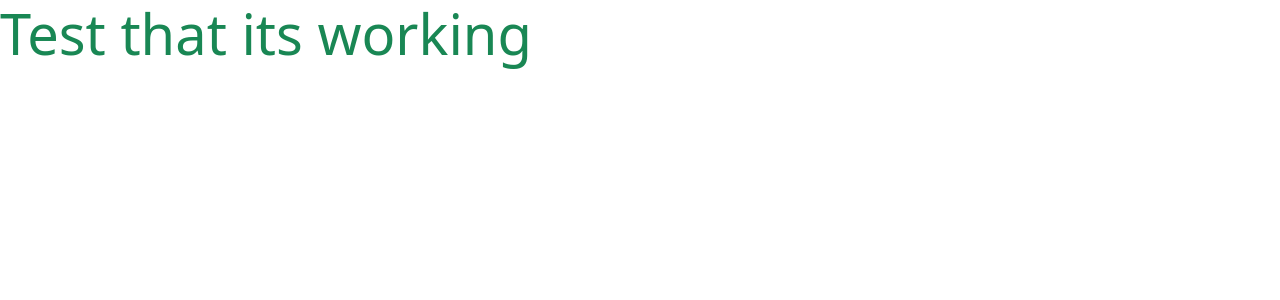
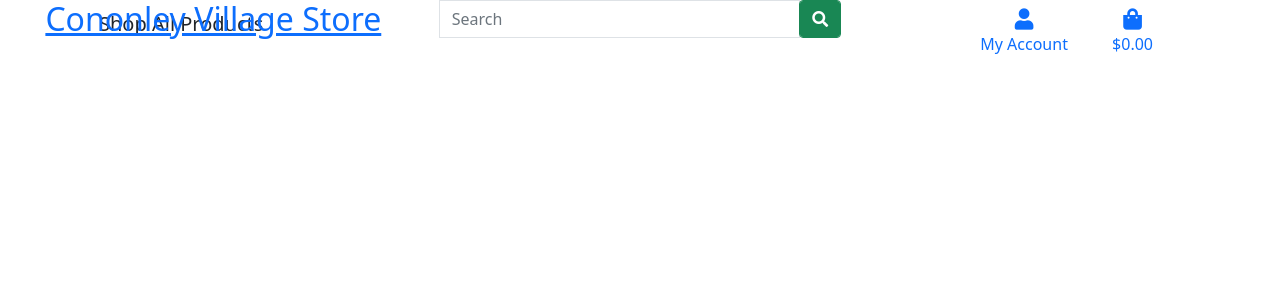
Before and after one commit to natashacmyers/cononleystore, a Django app: page / in a window 1280 px wide. Shown: the top 300 px of the page. Run offline with Django 3.2, Linux system fonts and the light colour scheme.

Commit message:
Added base.html content and main page header to index.html

```diff
--- a/home/templates/home/index.html
+++ b/home/templates/home/index.html
@@ -2,5 +2,13 @@
 {% load static %}
 
 {% block content %}
-<h1 class="display-4 text-success">Test that its working</h1>
+<div class="container">
+    <div class="row">
+        <div class="col-7 my-auto">
+            <h4>
+                        <a href="" class="shop-now-button btn btn-lg ">Shop All Products</a>
+                    </h4>
+        </div>
+    </div>
+</div>
 {% endblock %}
--- a/templates/base.html
+++ b/templates/base.html
@@ -15,6 +15,7 @@
 
     {% block corecss %}
     <link href="https://cdn.jsdelivr.net/npm/bootstrap@5.0.1/dist/css/bootstrap.min.css" rel="stylesheet" integrity="sha384-+0n0xVW2eSR5OomGNYDnhzAbDsOXxcvSN1TPprVMTNDbiYZCxYbOOl7+AMvyTG2x" crossorigin="anonymous">
+    <link rel="stylesheet" href="https://cdnjs.cloudflare.com/ajax/libs/font-awesome/5.15.3/css/all.min.css" integrity="sha512-iBBXm8fW90+nuLcSKlbmrPcLa0OT92xO1BIsZ+ywDWZCvqsWgccV3gFoRBv0z+8dLJgyAHIhR35VZc2oM/gI1w==" crossorigin="anonymous" referrerpolicy="no-referrer" />
     {% endblock %}
 
     {% block extra_css %}
@@ -31,7 +32,65 @@
     <title>Cononley Village Store {% block extra_title %}{% endblock %}</title>
   </head>
   <body>
-    <header class="contianer-fluid fixed-top"></header>
+    <header class="container-fluid fixed-top">
+        <div class="row">
+            <div class="col-12 col-lg-4 text-center text-left-lg">
+                <a href="{% url 'home' %}"><h2>Cononley Village Store</h2></a>
+            </div>
+            <div class="col-12 col-lg-4 text-center text-left-lg">
+                 <form method="GET" action="">
+                    <div class="input-group w-100">
+                        <input class="form-control border border-black rounded-0" type="text" name="q" placeholder="Search">
+                        <div class="input-group-append">
+                            <button class="form-control btn btn-success" type="submit">
+                                <span class="icon">
+                                    <i class="fas fa-search"></i>
+                                </span>
+                            </button>
+                        </div>
+                    </div>
+                </form>
+            </div>
+            <div class="col-12 col-lg-4 text-center text-left-lg">
+                     <ul class="list-inline list-unstyled text-center text-lg-right my-0">
+                    <li class="list-inline-item dropdown">
+                        <a class="text-black nav-link" href="#" id="user-options" data-toggle="dropdown" aria-haspopup="true" aria-expanded="false">
+                            <div class="text-center">
+                                <div><i class="fas fa-user fa-lg"></i></div>
+                                <p class="my-0">My Account</p>
+                            </div>
+                        </a>
+                        <div class="dropdown-menu" aria-labelledby="user-options">
+                            {% if request.user.is_authenticated %}
+                                {% if request.user.is_superuser %}
+                                    <a href="" class="dropdown-item">Product Management</a>
+                                {% endif %}
+                                <a href="" class="dropdown-item">My Profile</a>
+                                <a href="{% url 'account_logout' %}" class="dropdown-item">Logout</a>
+                            {% else %}
+                                <a href="{% url 'account_signup' %}" class="dropdown-item">Register</a>
+                                <a href="{% url 'account_login' %}" class="dropdown-item">Login</a>
+                            {% endif %}
+                        </div>
+                    </li>
+                    <li class="list-inline-item">
+                        <a class="{% if grand_total %}text-info font-weight-bold{% else %}text-black{% endif %} nav-link" href="">
+                            <div class="text-center">
+                                <div><i class="fas fa-shopping-bag fa-lg"></i></div>
+                                <p class="my-0">
+                                    {% if grand_total %}
+                                        ${{ grand_total|floatformat:2 }}
+                                    {% else %}
+                                        $0.00
+                                    {% endif %}
+                                </p>
+                            </div>
+                        </a>
+                    </li>
+                </ul>
+            </div>
+        </div>
+    </header>
     {% if messages %}
     <div class="messages-container"></div>
     {% endif %}
```
